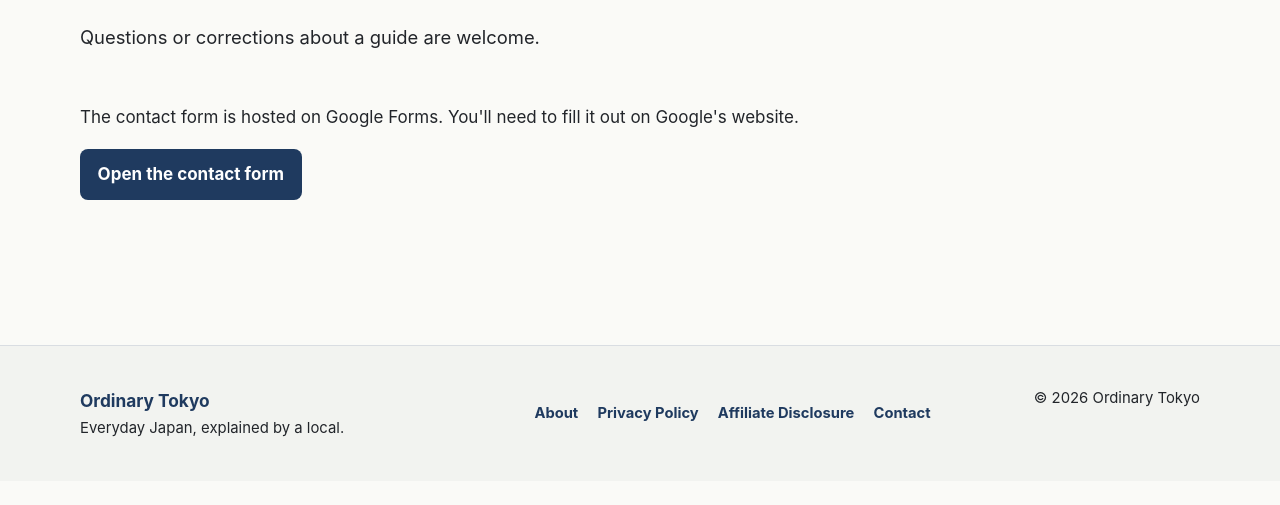
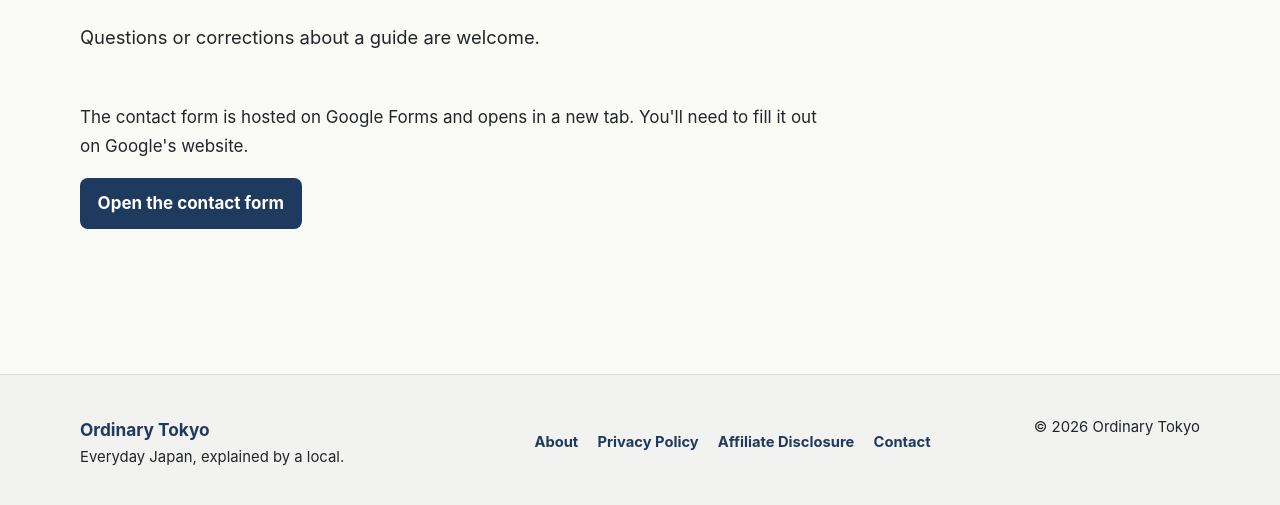
Before and after one commit to iwaseano/ordinarytokyo, an Astro site: page /contact in a window 1280 px wide. Shown: the part 351-856 px from the top of the page. Before the commit the page ends 832 px from the top, so only its background shows below. Built offline with nearby package versions, Linux system fonts and the light colour scheme; Astro itself is replaced by a stand-in of ours; no server answers.

Commit message:
fix: Open the contact form は別タブで開くように修正

```diff
--- a/src/pages/contact.astro
+++ b/src/pages/contact.astro
@@ -18,8 +18,8 @@ const contactUrl = import.meta.env.PUBLIC_CONTACT_URL;
 			{
 				contactUrl ? (
 					<>
-						<p>The contact form is hosted on Google Forms. You'll need to fill it out on Google's website.</p>
-						<p><a class="button" href={contactUrl} rel="noopener noreferrer">Open the contact form</a></p>
+						<p>The contact form is hosted on Google Forms and opens in a new tab. You'll need to fill it out on Google's website.</p>
+						<p><a class="button" href={contactUrl} target="_blank" rel="noopener noreferrer">Open the contact form</a></p>
 					</>
 				) : (
 					<p class="empty-state">The external contact form has not been configured yet.</p>
```
